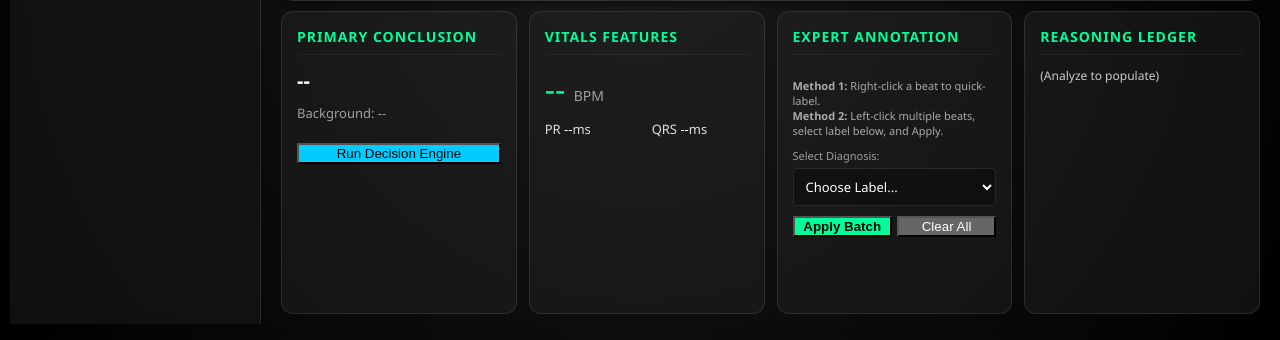
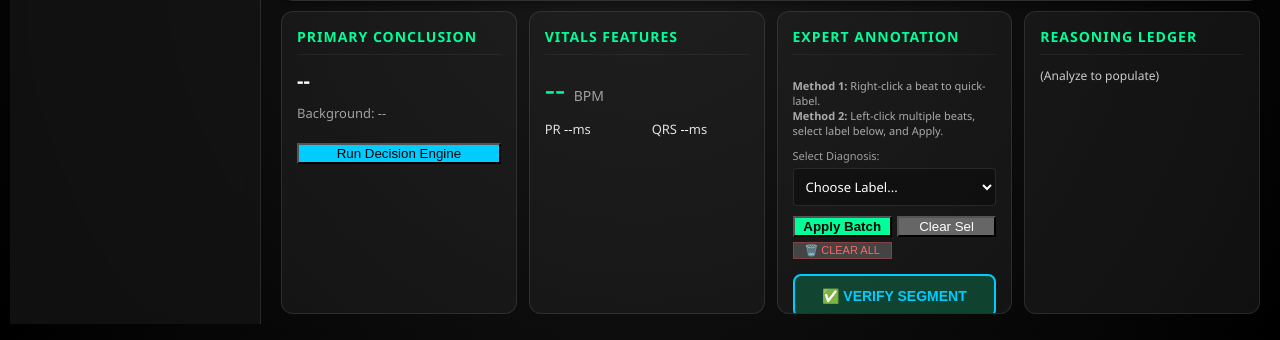
Before and after one commit to saii-1903/Final_arrythmia_project, a Flask app: page / in a window 1280 px wide. Shown: the part 460-800 px from the top of the page. Run offline with Flask 3, Linux system fonts and the light colour scheme; data that the repository does not hold is empty; some libraries are stand-ins or nearby versions.

Commit message:
complete change

```diff
--- a/dashboard/app.py
+++ b/dashboard/app.py
@@ -640,92 +640,60 @@ def api_xai(segment_id: int):
     new_data = db_service.get_segment_new(segment_id)
     if new_data and new_data.get("events_json"):
         # We found pre-computed or manually annotated results!
-        data = new_data["events_json"]
+        events_json = new_data["events_json"]
+        bg_rhythm = new_data.get("background_rhythm") or "Sinus Rhythm"
 
-        if isinstance(data, dict):
-            # Modern structured format
-            events_list = data.get("events", [])
-            bg_rhythm = new_data.get("background_rhythm") or "Sinus Rhythm"
+        from decision_engine.models import Event, EventCategory, DisplayState, SegmentDecision, SegmentState
+        from decision_engine.rules import apply_display_rules
+        import uuid
 
-            # RE-ARBITRATE: Handle Sinus Veto etc.
-            from decision_engine.models import Event, EventCategory, DisplayState
-            from decision_engine.rules import apply_display_rules
+        # 1. Recover Event Objects
+        event_objs = []
+        raw_events = events_json.get("events", []) if isinstance(events_json, dict) else events_json
 
-            event_objs = []
-            for e_dict in events_list:
-                # Type recovery and DEFAULTing for missing fields
-                if "event_id" not in e_dict: e_dict["event_id"] = str(uuid.uuid4())
-                if "start_time" not in e_dict: e_dict["start_time"] = 0.0
-                if "end_time" not in e_dict: e_dict["end_time"] = 0.0
-                if "event_type" not in e_dict: e_dict["event_type"] = "Unknown"
+        for e_dict in raw_events:
+            temp_e = e_dict.copy()
+            if "event_id" not in temp_e: temp_e["event_id"] = str(uuid.uuid4())
+            if "start_time" not in temp_e: temp_e["start_time"] = 0.0
+            if "end_time" not in temp_e: temp_e["end_time"] = 0.0
+            if "event_type" not in temp_e: temp_e["event_type"] = "Unknown"
 
-                # Dynamic Category Recovery
-                if "event_category" not in e_dict:
-                    etype = e_dict["event_type"]
-                    if etype in ["PVC", "PAC", "Bigeminy", "Trigeminy", "Couplet"]:
-                        e_dict["event_category"] = EventCategory.ECTOPY
-                    else:
-                        e_dict["event_category"] = EventCategory.RHYTHM
-                elif isinstance(e_dict["event_category"], str):
-                    e_dict["event_category"] = EventCategory(e_dict["event_category"])
+            if "event_category" not in temp_e:
+                etype = temp_e["event_type"]
+                if etype in ["PVC", "PAC", "Bigeminy", "Trigeminy", "Couplet"]:
+                    temp_e["event_category"] = EventCategory.ECTOPY
+                else:
+                    temp_e["event_category"] = EventCategory.RHYTHM
+            elif isinstance(temp_e["event_category"], str):
+                temp_e["event_category"] = EventCategory(temp_e["event_category"])
 
-                if "display_state" in e_dict and isinstance(e_dict["display_state"], str):
-                    e_dict["display_state"] = DisplayState(e_dict["display_state"])
+            if "display_state" in temp_e and isinstance(temp_e["display_state"], str):
+                temp_e["display_state"] = DisplayState(temp_e["display_state"])
 
-                valid_keys = Event.__annotations__.keys()
-                e_filtered = {k: v for k, v in e_dict.items() if k in valid_keys}
-                event_objs.append(Event(**e_filtered))
+            valid_keys = Event.__annotations__.keys()
+            e_filtered = {k: v for k, v in temp_e.items() if k in valid_keys}
+            event_objs.append(Event(**e_filtered))
 
-            final_display = apply_display_rules(bg_rhythm, event_objs)
-            data["final_display_events"] = [e.__dict__ for e in final_display]
-            response = data
-        elif isinstance(data, list):
-            # Legacy list format
-            bg_rhythm = new_data.get("background_rhythm") or "Sinus Rhythm"
+        # 2. Re-apply display rules (Ensure SVT veto etc.)
+        final_display = apply_display_rules(bg_rhythm, event_objs)
 
-            # Optional: Re-arbitrate legacy list too? Yes, for consistency.
-            from decision_engine.models import Event, EventCategory, DisplayState
-            from decision_engine.rules import apply_display_rules
+        # 3. Construct SegmentDecision
+        decision = SegmentDecision(
+            segment_index=new_data.get("segment_index") or segment_id,
+            segment_state=SegmentState(new_data.get("segment_state") or "ANALYZED"),
+            background_rhythm=bg_rhythm,
+            events=event_objs,
+            final_display_events=final_display,
+            xai_notes=new_data.get("features_json") or {}
+        )
 
-            event_objs = []
-            for e_dict in data:
-                # Type recovery and DEFAULTing for missing fields
-                if "event_id" not in e_dict: e_dict["event_id"] = str(uuid.uuid4())
-                if "start_time" not in e_dict: e_dict["start_time"] = 0.0
-                if "end_time" not in e_dict: e_dict["end_time"] = 0.0
-                if "event_type" not in e_dict: e_dict["event_type"] = "Unknown"
+        # 4. Generate Narrative
+        explanation_text = explain_decision(decision)
+        if isinstance(events_json, dict) and events_json.get("explanation"):
+            explanation_text = events_json["explanation"] # Prefer existing if available
 
-                # Dynamic Category Recovery
-                if "event_category" not in e_dict:
-                    etype = e_dict["event_type"]
-                    if etype in ["PVC", "PAC", "Bigeminy", "Trigeminy", "Couplet"]:
-                        e_dict["event_category"] = EventCategory.ECTOPY
-                    else:
-                        e_dict["event_category"] = EventCategory.RHYTHM
-                elif isinstance(e_dict["event_category"], str):
-                    e_dict["event_category"] = EventCategory(e_dict["event_category"])
-
-                if "display_state" in e_dict and isinstance(e_dict["display_state"], str):
-                    e_dict["display_state"] = DisplayState(e_dict["display_state"])
-
-                valid_keys = Event.__annotations__.keys()
-                e_filtered = {k: v for k, v in e_dict.items() if k in valid_keys}
-                event_objs.append(Event(**e_filtered))
-
-            final_display = apply_display_rules(bg_rhythm, event_objs)
-
-            response = {
-                "segment_index": new_data["segment_index"],
-                "segment_state": new_data["segment_state"] or "ANALYZED",
-                "background_rhythm": bg_rhythm,
-                "events": data,
-                "final_display_events": [e.__dict__ for e in final_display],
-                "explanation": "Loaded from clinical workstation ground-truth records."
-            }
-        else:
-            # Fallback for unexpected data types
-            response = data
-
+        response = decision.to_dict()
+        response["explanation"] = explanation_text
         return jsonify(response)
 
     # 2. Legacy Fallback (On-the-fly calculation)
@@ -931,6 +899,21 @@ def delete_annotation():
         return jsonify({"error": "Failed to delete or event not found"}), 500
 
 
+@app.route("/api/clear_all_annotations", methods=["POST"])
+def api_clear_all_annotations():
+    """Wipes all annotation events and resets verification status for a segment."""
+    data = request.json
+    segment_id = data.get("segment_id")
+
+    if not segment_id:
+        return jsonify({"error": "Missing segment_id"}), 400
+
+    if db_service.clear_all_annotations(segment_id):
+        return jsonify({"status": "ok", "message": "All annotations cleared"})
+    else:
+        return jsonify({"error": "Failed to clear annotations"}), 500
+
+
 # =========================================================
 # Export Corrected Segments → retraining_data/ (JSON)
 # =========================================================
@@ -1063,6 +1046,22 @@ def update_rpeaks():
         conn.close()
 
 
+@app.route("/api/verify_segment", methods=["POST"])
+def verify_segment():
+    data = request.json
+    segment_id = data.get("segment_id")
+    bg_rhythm = data.get("background_rhythm")
+
+    if not segment_id:
+        return jsonify({"error": "Missing segment_id"}), 400
+
+    success = db_service.update_segment_status(segment_id, "ANALYZED", bg_rhythm)
+    if success:
+        return jsonify({"status": "ok"})
+    else:
+        return jsonify({"error": "Database update failed"}), 500
+
+
 # =========================================================
 # Main
 # =========================================================
--- a/dashboard/templates/index.html
+++ b/dashboard/templates/index.html
@@ -427,12 +427,24 @@
                         </optgroup>
                     </select>
 
-                    <div style="display: grid; grid-template-columns: 1fr 1fr; gap: 5px;">
+                    <div style="display: grid; grid-template-columns: 1fr 1fr; gap: 5px; margin-bottom: 10px;">
                         <button id="apply-batch-btn"
                             style="background: var(--accent-primary); color: black; font-weight: bold;">Apply
                             Batch</button>
-                        <button id="clear-selection-btn" style="background: #666; color: white;">Clear All</button>
+                        <button id="clear-selection-btn" style="background: #666; color: white;">Clear Sel</button>
+                        <button id="clear-all-annotations-btn"
+                            style="background: #444; color: #ff6666; font-size: 11px; border: 1px solid #ff444455;"
+                            onmouseover="this.style.background='#555'" onmouseout="this.style.background='#444'">
+                            🗑️ CLEAR ALL
+                        </button>
                     </div>
+
+                    <button id="verify-btn"
+                        style="width: 100%; padding: 12px; background: rgba(0, 255, 153, 0.2); border: 2px solid var(--accent-secondary); color: var(--accent-secondary); font-weight: bold; font-size: 14px; border-radius: 8px; cursor: pointer; transition: all 0.2s; margin-top: 5px;"
+                        onmouseover="this.style.background='rgba(0, 255, 153, 0.3)'"
+                        onmouseout="this.style.background='rgba(0, 255, 153, 0.2)'">
+                        ✅ VERIFY SEGMENT
+                    </button>
                 </div>
 
                 <!-- 4. Clinical XAI -->
@@ -502,6 +514,7 @@
             let currentDecision = null;
             let viewStart = 0;
             let viewEnd = 0;
+            let dpr = window.devicePixelRatio || 1;
 
             // Selection State
             let selectedBeats = []; // Stores relative indices (samples) of R-peaks
@@ -560,6 +573,7 @@
             async function runAnalysis() {
                 const res = await fetch(`/api/xai/${currentSegment}`);
                 const data = await res.json();
+                console.log("XAI Result:", data);
                 currentDecision = data;
 
                 // Update States
@@ -593,9 +607,29 @@
                 redraw();
             }
 
+            function resizeCanvas() {
+                const rect = canvas.getBoundingClientRect();
+                dpr = window.devicePixelRatio || 1;
+
+                // Set physical pixels
+                canvas.width = rect.width * dpr;
+                canvas.height = rect.height * dpr;
+
+                // Scale context back to CSS pixels
+                ctx.scale(dpr, dpr);
+
+                redraw();
+            }
+
+            window.addEventListener('resize', resizeCanvas);
+
             function redraw() {
                 if (!ecgSignal.length) return;
-                ctx.clearRect(0, 0, canvas.width, canvas.height);
+
+                // Clear using CSS dimensions since we used ctx.scale
+                const w = canvas.width / dpr;
+                const h = canvas.height / dpr;
+                ctx.clearRect(0, 0, w, h);
 
                 const start = Math.floor(viewStart);
                 const end = Math.ceil(viewEnd);
@@ -606,15 +640,15 @@
                 const max = Math.max(...visible);
                 const range = Math.max(max - min, 1.0);
                 const mid = (min + max) / 2;
-                const scaleY = (canvas.height - 100) / range;
+                const scaleY = (h - 100) / range;
 
                 // Draw Trace
                 ctx.strokeStyle = "#000000";
                 ctx.lineWidth = 2;
                 ctx.beginPath();
                 for (let i = 0; i < visible.length; i++) {
-                    const x = (i / visible.length) * canvas.width;
-                    const y = canvas.height / 2 - (visible[i] - mid) * scaleY;
+                    const x = (i / (visible.length - 1)) * w;
+                    const y = h / 2 - (visible[i] - mid) * scaleY;
                     if (i === 0) ctx.moveTo(x, y); else ctx.lineTo(x, y);
                 }
                 ctx.stroke();
@@ -623,9 +657,9 @@
                 ctx.fillStyle = "#ff4444";
                 rPeaks.forEach(idx => {
                     if (idx >= start && idx <= end) {
-                        const x = ((idx - start) / visible.length) * canvas.width;
-                        const y = canvas.height / 2 - (ecgSignal[idx] - mid) * scaleY;
-                        ctx.fillRect(x - 2, y - 20, 4, 10);
+                        const x = ((idx - start) / (visible.length - 1)) * w;
+                        const y = h / 2 - (ecgSignal[idx] - mid) * scaleY;
+                        ctx.fillRect(Math.round(x) - 2, Math.round(y) - 20, 4, 10);
                     }
                 });
 
@@ -638,11 +672,11 @@
                     const eIdx = idx + 150;
                     if (eIdx < start || sIdx > end) return;
 
-                    const xS = Math.max(0, ((sIdx - start) / visible.length) * canvas.width);
-                    const xE = Math.min(canvas.width, ((eIdx - start) / visible.length) * canvas.width);
+                    const xS = Math.max(0, ((sIdx - start) / (visible.length - 1)) * w);
+                    const xE = Math.min(w, ((eIdx - start) / (visible.length - 1)) * w);
 
-                    ctx.fillRect(xS, 0, xE - xS, canvas.height);
-                    ctx.strokeRect(xS, 0, xE - xS, canvas.height);
+                    ctx.fillRect(xS, 0, xE - xS, h);
+                    ctx.strokeRect(xS, 0, xE - xS, h);
                 });
 
                 // Draw Existing Events
@@ -655,11 +689,11 @@
 
                         if (peakIdx < start || peakIdx > end) return;
 
-                        const x = ((peakIdx - start) / visible.length) * canvas.width;
+                        const x = ((peakIdx - start) / (visible.length - 1)) * w;
 
                         ctx.beginPath();
                         ctx.moveTo(x, 0);
-                        ctx.lineTo(x, canvas.height);
+                        ctx.lineTo(x, h);
 
                         if (e.annotation_source === "cardiologist") {
                             // Manual Annotation: Thick, distinct dotted line
@@ -690,7 +724,7 @@
 
                         // Small marker at bottom of line
                         ctx.beginPath();
-                        ctx.arc(x, canvas.height - 5, 3, 0, 2 * Math.PI);
+                        ctx.arc(x, h - 5, 3, 0, 2 * Math.PI);
                         ctx.fill();
                     });
                 }
@@ -721,7 +755,8 @@
 
                 const startIdx = Math.floor(viewStart);
                 const visibleLen = Math.ceil(viewEnd) - startIdx + 1;
-                const clickedSampleIdx = startIdx + (x / canvas.width) * visibleLen;
+                const w = rect.width;
+                const clickedSampleIdx = startIdx + (x / w) * (visibleLen - 1);
 
                 let closestPeak = null;
                 let minDistance = 50;
@@ -906,15 +941,7 @@
                     document.body.appendChild(toast);
                     setTimeout(() => toast.remove(), 3000);
 
-                    // 2. Mark the Segment as "Verified" in the sidebar list
-                    const badge = document.getElementById(`status-badge-${currentSegment}`);
-                    if (badge) badge.style.display = 'inline-block';
-                    const pending = document.getElementById(`pending-badge-${currentSegment}`);
-                    if (pending) pending.style.display = 'none';
-
-                    // Update Header Icon
-                    document.getElementById("header-verified-icon").style.display = 'inline';
-
+                    // 2. Clear UI Selection
                     selectedBeats = [];
                     updateSelectionCount();
                     runAnalysis(); // Refresh
@@ -924,14 +951,84 @@
             }
 
             window.onload = () => {
-                canvas.width = canvas.clientWidth;
-                canvas.height = canvas.clientHeight;
+                resizeCanvas();
                 loadSegment(INITIAL_SEGMENT_ID);
             };
 
             document.getElementById("nextBtn").onclick = () => loadSegment(currentSegment + 1);
             document.getElementById("prevBtn").onclick = () => loadSegment(currentSegment - 1);
             document.getElementById("analyzeBtn").onclick = () => runAnalysis();
+
+            async function verifySegment() {
+                const label = document.getElementById('diagnosis-select').value;
+                const payload = {
+                    segment_id: currentSegment,
+                    background_rhythm: label || "Sinus Rhythm"
+                };
+
+                const res = await fetch("/api/verify_segment", {
+                    method: "POST",
+                    headers: { "Content-Type": "application/json" },
+                    body: JSON.stringify(payload)
+                });
+
+                if (res.ok) {
+                    // Success Toast
+                    const toast = document.createElement("div");
+                    toast.innerText = `✅ Segment Verified!`;
+                    toast.style.cssText = "position:fixed; bottom:20px; right:20px; background:rgba(0, 255, 153, 0.9); color:black; padding:15px; border-radius:8px; z-index:9999; font-weight:bold; box-shadow: 0 0 20px rgba(0,255,153,0.3);";
+                    document.body.appendChild(toast);
+                    setTimeout(() => toast.remove(), 3000);
+
+                    // Update Sidebar
+                    const badge = document.getElementById(`status-badge-${currentSegment}`);
+                    if (badge) badge.style.display = 'inline-block';
+                    const pending = document.getElementById(`pending-badge-${currentSegment}`);
+                    if (pending) pending.style.display = 'none';
+
+                    // Update Header Icon
+                    document.getElementById("header-verified-icon").style.display = 'inline';
+
+                    runAnalysis();
+                } else {
+                    alert("Verification failed.");
+                }
+            }
+
+            document.getElementById("verify-btn").onclick = verifySegment;
+
+            async function clearAllAnnotations() {
+                if (!confirm("Are you sure you want to PERMANENTLY clear all manual annotations for this segment?")) return;
+
+                const res = await fetch("/api/clear_all_annotations", {
+                    method: "POST",
+                    headers: { "Content-Type": "application/json" },
+                    body: JSON.stringify({ segment_id: currentSegment })
+                });
+
+                if (res.ok) {
+                    const toast = document.createElement("div");
+                    toast.innerText = `🗑️ All Annotations Cleared`;
+                    toast.style.cssText = "position:fixed; bottom:20px; right:20px; background:rgba(255, 68, 68, 0.9); color:white; padding:15px; border-radius:8px; z-index:9999; font-weight:bold;";
+                    document.body.appendChild(toast);
+                    setTimeout(() => toast.remove(), 3000);
+
+                    // Reset Sidebar
+                    const badge = document.getElementById(`status-badge-${currentSegment}`);
+                    if (badge) badge.style.display = 'none';
+                    const pending = document.getElementById(`pending-badge-${currentSegment}`);
+                    if (pending) pending.style.display = 'inline-block';
+
+                    // Update Header
+                    document.getElementById("header-verified-icon").style.display = 'none';
+
+                    loadSegment(currentSegment); // Full Reload
+                } else {
+                    alert("Failed to clear annotations.");
+                }
+            }
+
+            document.getElementById("clear-all-annotations-btn").onclick = clearAllAnnotations;
 
             // Update active class on sidebar
             function updateSidebarActive(id) {
```
